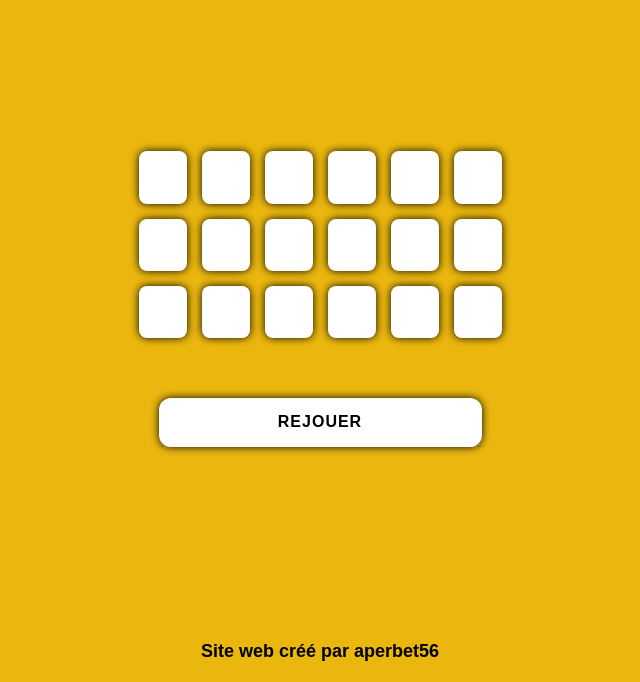
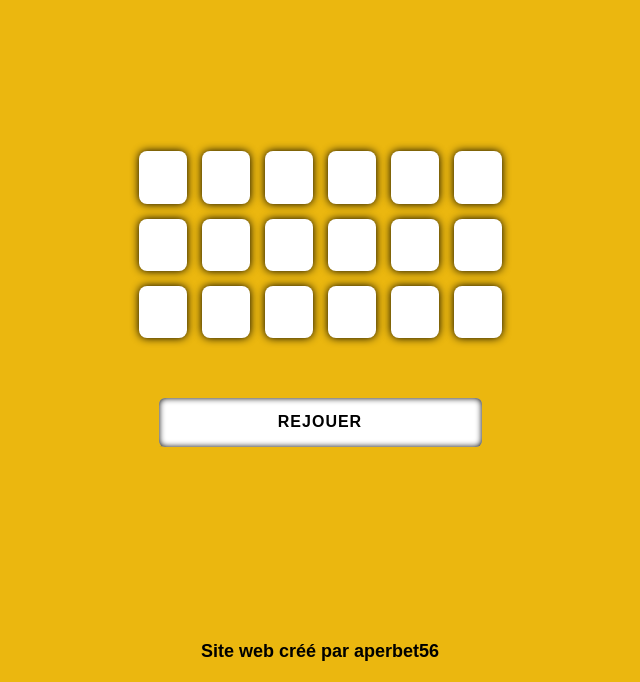
Before and after one commit to aperbet56/memory_game, a plain HTML site: page index.html in a window 1280 px wide. Shown: the part 118-800 px from the top of the page, without its empty margins (320-960 px from the left). Drawn offline with Linux system fonts and the light colour scheme.

```diff
--- a/style.css
+++ b/style.css
@@ -108,10 +108,10 @@ header h1 {
     font-weight: bold;
     color: #000000;
     background-color: #ffffff;
-    box-shadow: 0 0 8px 0 rgba(0, 0, 0, 1);
+    box-shadow: 0 0 6px 0 rgba(0, 0, 0, 1) inset;
     transform-style: preserve-3d; /* Indique que les fils de l'élément ciblé doivent être positionnés dans l'espace tridimensionnel. */
     transform-origin: top;
-    border-radius: 12px;
+    border-radius: 6px;
     transition: transform 0.4s ease-out;
 }
 
@@ -127,8 +127,8 @@ header h1 {
     align-items: center;
     transform-origin: top;
     background-color: #fde596;
-    box-shadow: 0 0 8px 0 rgba(0, 0, 0, 1);
-    border-radius: 12px;
+    box-shadow: 0 0 6px 0 rgba(0, 0, 0, 1) inset;
+    border-radius: 6px;
     transform: rotateX(-90deg);
 }
 
@@ -145,13 +145,13 @@ footer span {
 /**** Responsive design ****/
 
 @media screen and (max-width: 1000px) {
-    .game__container{
+    .game__container {
         grid-template-columns: repeat(4, 1fr);
     }
 }
 
 @media screen and (max-width: 500px){
-    .game__container{
+    .game__container {
         grid-template-columns: repeat(3, 1fr);
     }
 }
```
